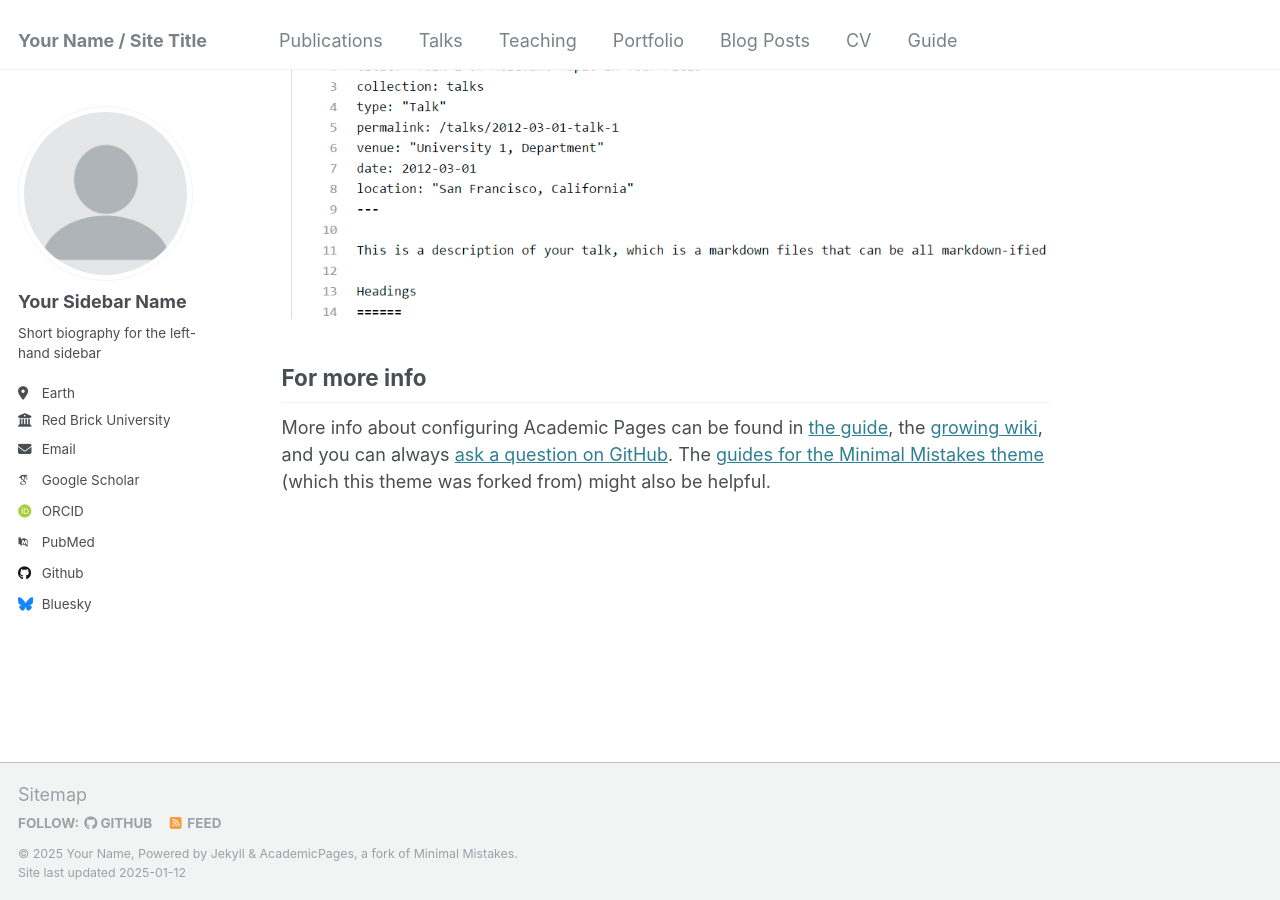
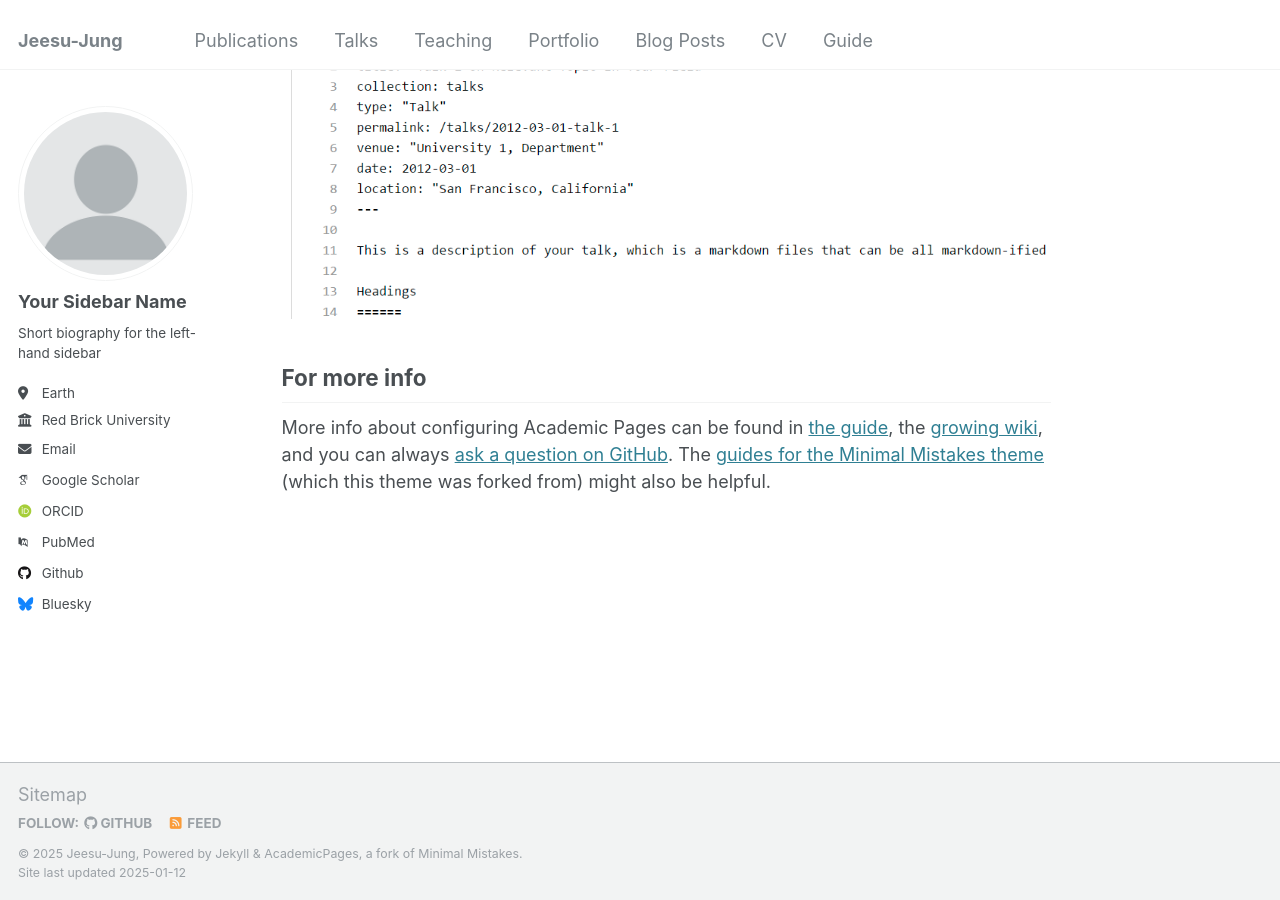
Before and after one commit to Jeesu-Jung/Jeesu-Jung.github.io, a Jekyll site: the page built from _pages/about.md, in a window 1280 px wide and 900 px high, scrolled down 2643 px. Built offline with Jekyll 4.4.1, drawn with Linux system fonts in a browser that asks for light colours; some web fonts are replaced.

Commit message:
Update _config.yml

```diff
--- a/_config.yml
+++ b/_config.yml
@@ -8,13 +8,13 @@
 
 # Basic Site Settings
 locale                   : "en-US"
-title                    : "Your Name / Site Title"
+title                    : "Jeesu-Jung"
 title_separator          : "-"
-name                     : &name "Your Name"
+name                     : &name "Jeesu-Jung"
 description              : &description "personal description"
-url                      : https://academicpages.github.io # the base hostname & protocol for your site e.g. "https://[your GitHub username].github.io"
+url                      : https://Jeesu-Jung.github.io # the base hostname & protocol for your site e.g. "https://[your GitHub username].github.io"
 baseurl                  : "" # the subpath of your site, e.g. "/blog"
-repository               : "academicpages/academicpages.github.io"
+repository               : "Jeesu-Jung/Jeesu-Jung.github.io"
 
 # Site Author - The following control what appear as part of the author content on the side bar.
 #               If a field is blank the icon and link will not appear, otherwise it will be shown.
```
